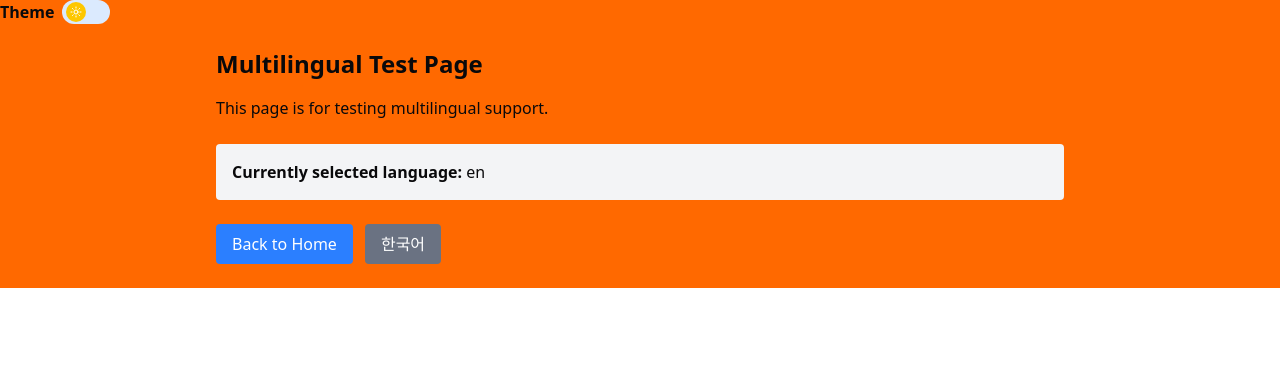
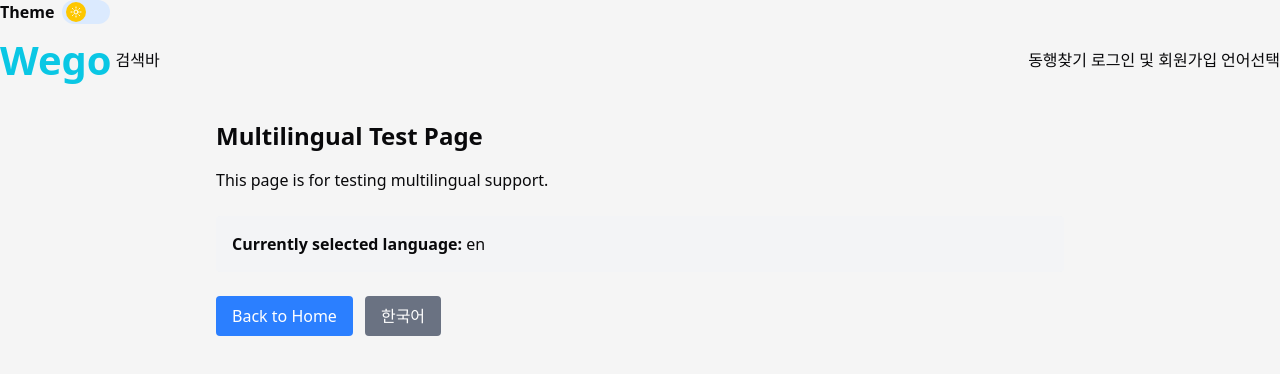
Before and after one commit to fesi8-1team/sprint1, a Next.js app: page /en/test in a window 1280 px wide. Shown: the top 374 px of the page. Built offline with nearby package versions, Linux system fonts and the light colour scheme; no server answers.

Commit message:
style: 네브바 커스텀 스타일 및 컬러 설정 적용

```diff
--- a/src/app/[lang]/layout.tsx
+++ b/src/app/[lang]/layout.tsx
@@ -1,25 +1,27 @@
-import type { Metadata } from "next";
-import { Geist, Geist_Mono } from "next/font/google";
-import "../globals.css";
-import ReduxProvider from "@/redux/ReduxProvider";
-import TanstackProviders from "@/query/TanstackProvider";
-import { cookies } from "next/headers";
-import ThemeToggler from "@/components/ThemeToggler/DarkModeToggler";
+import NavBar from '@/components/Nav/NavBar';
+import ThemeToggler from '@/components/ThemeToggler/DarkModeToggler';
+import TanstackProviders from '@/query/TanstackProvider';
+import ReduxProvider from '@/redux/ReduxProvider';
+import type { Metadata } from 'next';
+import { Geist, Geist_Mono } from 'next/font/google';
+import { cookies } from 'next/headers';
+
+import '../globals.css';
 
 const geistSans = Geist({
-  variable: "--font-geist-sans",
-  subsets: ["latin"],
+    variable: '--font-geist-sans',
+    subsets: ['latin'],
 });
 
 const geistMono = Geist_Mono({
-  variable: "--font-geist-mono",
-  subsets: ["latin"],
+    variable: '--font-geist-mono',
+    subsets: ['latin'],
 });
 
 //todo: 프로젝트 개요 잡히면 수정
 export const metadata: Metadata = {
-  title: "Create Next App",
-  description: "Generated by create next app",
+    title: 'Create Next App',
+    description: 'Generated by create next app',
 };
 
 export default async function RootLayout({
@@ -28,22 +30,21 @@ export default async function RootLayout({
     children: React.ReactNode;
 }>) {
     // 다크모드 -> 서버사이드에서 쿠키 읽어오기
-  const colorTheme = (await cookies()).get("mode");
+    const colorTheme = (await cookies()).get('mode');
     // 디폴트 : 라이트모드
-  const isDarkMode: boolean = colorTheme?.value === "dark";
+    const isDarkMode: boolean = colorTheme?.value === 'dark';
 
     return (
-    //html태그에 붙이는게 좀더 컨벤션 이라고 합니다.
-    <html lang="en" className={`${isDarkMode ? "dark" : ""}`}>
+        //html 태그에 붙이는게 좀더 컨벤션 이라고 합니다.
+        <html lang="en" className={`${isDarkMode ? 'dark' : ''}`}>
             <body
-        className={`${geistSans.variable} ${geistMono.variable} antialiased dark:bg-[#2e2e2e]`}
+                className={`${geistSans.variable} ${geistMono.variable} antialiased bg-custom-light`}
             >
                 <ReduxProvider>
                     <TanstackProviders>
-            <div
-              className={`mx-auto max-w-7xl bg-orange-500 dark:bg-orange-900`}
-            >
+                        <div className={`max-w-7xl mx-auto`}>
                             <ThemeToggler colorTheme={isDarkMode} />
+                            <NavBar />
                             {children}
                         </div>
                     </TanstackProviders>
--- a/src/app/globals.css
+++ b/src/app/globals.css
@@ -10,6 +10,10 @@
 }
 
 :root {
+    /*피그마 시안 컬러 적용*/
+    --background-light: #f5f5f5;
+    --sky-blue: #0AC7E4;
+    /*--------------*/
     --background: oklch(1 0 0);
     --foreground: oklch(0.141 0.005 285.823);
     --card: oklch(1 0 0);
@@ -46,6 +50,8 @@
 }
 
 .dark {
+    --background-light: #333333; /* 다크 모드에서의 밝은 배경색 */
+    --sky-blue: #0AC7E4; /* 동일 */
     --background: oklch(0.141 0.005 285.823);
     --foreground: oklch(0.985 0 0);
     --card: oklch(0.141 0.005 285.823);
@@ -81,6 +87,8 @@
 }
 
 @theme inline {
+    --color-background-light: var(--background-light);/*배경색*/
+    --color-sky-blue: var(--sky-blue); /*하늘색*/
     --color-background: var(--background);
     --color-foreground: var(--foreground);
     --color-card: var(--card);
@@ -128,3 +136,17 @@
         @apply bg-background text-foreground;
     }
 }
+
+@layer utilities {
+    .bg-custom-light {
+        background-color: var(--color-background-light);
+    }
+
+    .bg-sky-blue {
+        background-color: var(--color-sky-blue);
+    }
+
+    .text-sky-blue {
+        color: var(--color-sky-blue);
+    }
+}
--- /dev/null
+++ b/src/components/Nav/NavBar.tsx
@@ -0,0 +1,19 @@
+export default function NavBar() {
+    return (
+        <header className="h-18 flex items-center justify-between w-full">
+            <section className="flex items-center gap-1">
+                <div>
+                    <p className={`text-sky-blue text-[40px] font-bold`}>
+                        Wego
+                    </p>
+                </div>
+                <div>검색바</div>
+            </section>
+            <section className="flex items-center gap-1">
+                <div>동행찾기</div>
+                <div>로그인 및 회원가입</div>
+                <div>언어선택</div>
+            </section>
+        </header>
+    );
+}
```
Also changed, not shown: public/icon/search.png (added). Lines whose indentation alone changed are shown as unchanged.
